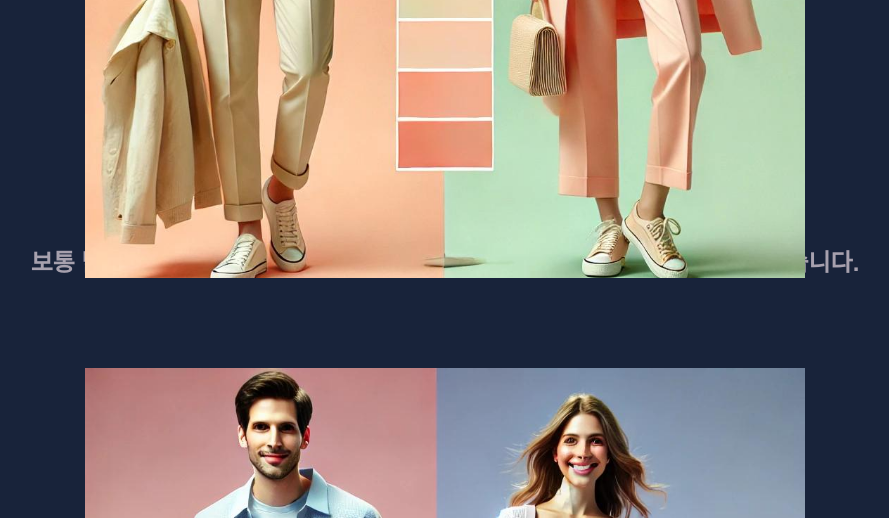
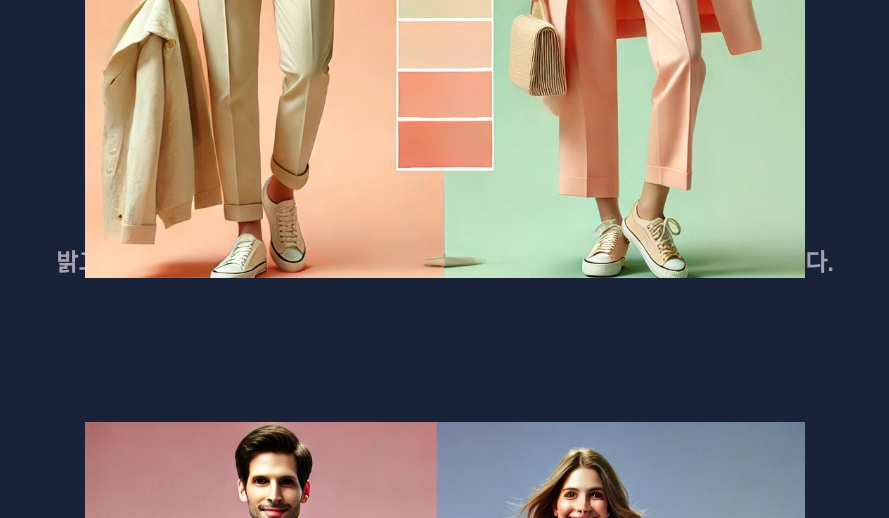
Before and after one commit to suhan1029/gp-test, a Flask app: page /about_personal_color in a window 1280 px wide. Shown: the part 1320-1838 px from the top of the page, without its empty margins (195-1084 px from the left). Run offline with Flask 3, Linux system fonts and the light colour scheme; parts of the project's set-up code (start-up, migrations or seed data) failed here and were passed over.

Commit message:
Add files via upload

```diff
--- a/templates/about_personal_color.html
+++ b/templates/about_personal_color.html
@@ -38,11 +38,14 @@
             <h3>봄 타입의 사람들은 화사하고 생동감 있는 색상을 통해 자신감을 표현할 수 있으며,</h3>
             <h3>이러한 색상들은 그들의 자연스러운 따뜻함과 밝음을 더욱 부각시켜 줍니다.</h3>
             <h3>특히 자연의 색인 밝은 꽃 색상이나 연한 과일 색상이 잘 어울리며,</h3>
-            <h3> 이러한 색을 의상이나 메이크업에 사용하면 더욱 빛나는 모습을 연출할 수 있습니다.</h3>
+            <h3>이러한 색을 의상이나 메이크업에 사용하면 더욱 빛나는 모습을 연출할 수 있습니다.</h3>
             <br>
-            <h2>보통 밝고 화사한 색들이 많은데, 대표적으로 밝은 노랑, 연두색, 코랄 등이 있습니다.</h2>
+            <h2>밝고 화사한 색들이 많은데, 대표적으로 밝은 노랑, 연두색, 코랄 등이 있습니다.</h2>
         </div>
     </section>
+    <br>
+    <br>
+    <br>
 
     <!-- 동일한 구조로 여름, 가을, 겨울 섹션 추가 -->
     <section class="season-section" id="summer">
@@ -59,6 +62,9 @@
             <h2>라벤더, 베이비 블루, 소프트 핑크 등이 포함됩니다.</h2>
         </div>
     </section>
+    <br>
+    <br>
+    <br>
 
     <section class="season-section" id="fall">
         <div class="season-title">
@@ -73,6 +79,9 @@
             <h2>예를 들어, 녹색, 테라코타, 올리브 등이 이에 해당됩니다.</h2>
         </div>
     </section>
+    <br>
+    <br>
+    <br>
 
     <section class="season-section" id="winter">
         <div class="season-title">
```
